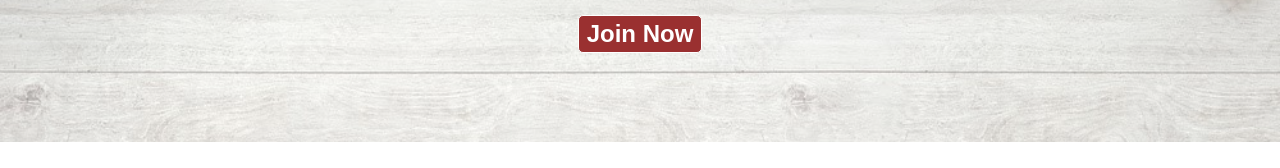
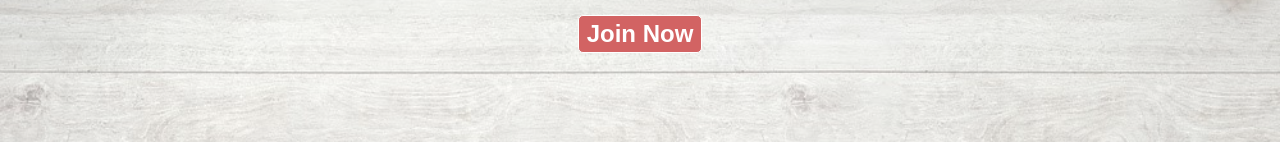
Before and after one commit to Student1shruti/Fitness-Website, a plain HTML site: page index.html in a window 1280 px wide. In both pictures the pointer is over the button "Join Now". Shown: the part 365-533 px from the top of the page. Drawn offline with Linux system fonts and the light colour scheme.

Commit message:
Update style.css

```diff
--- a/style.css
+++ b/style.css
@@ -133,7 +133,9 @@ html{
     border-radius: 10px;
     cursor: pointer;
 }
-
+.btn:hover{
+    background-color:rgb(210, 99, 99);
+}
 
 #services-container {
     display: flex;
```
